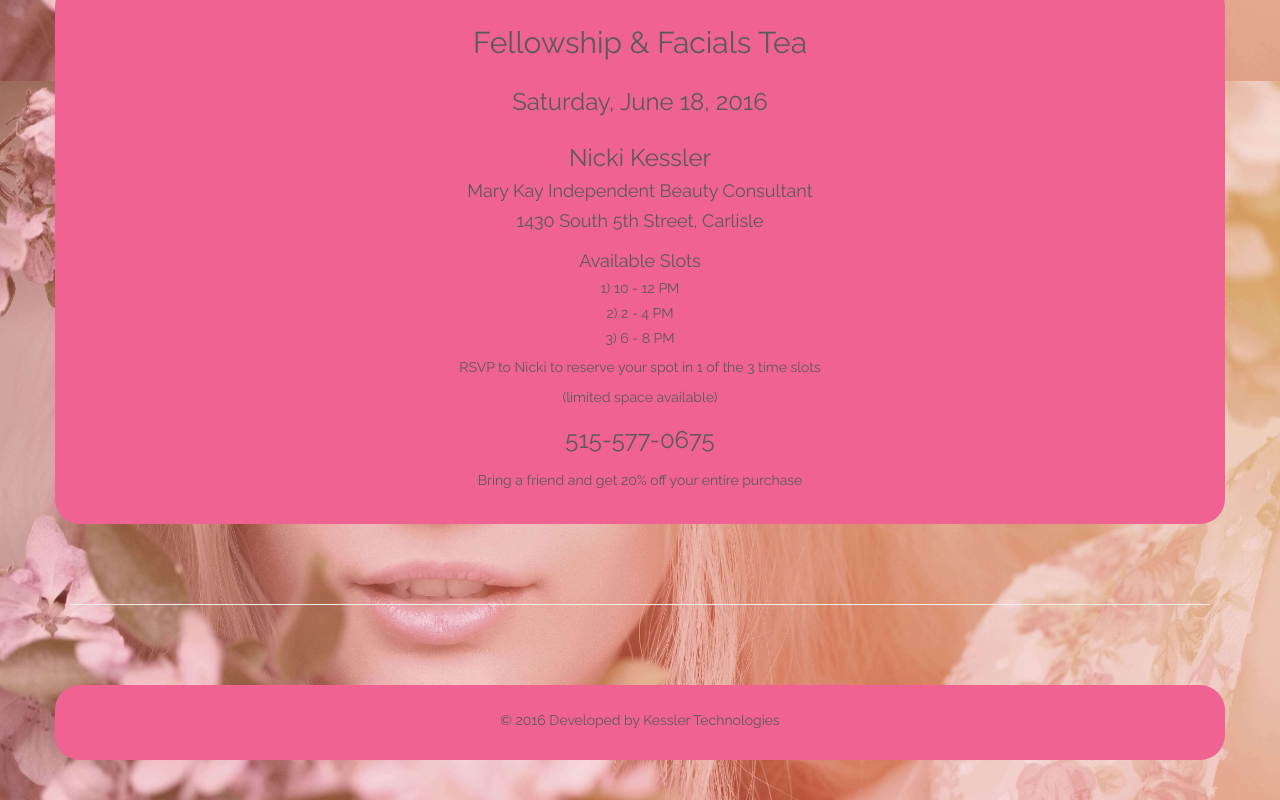
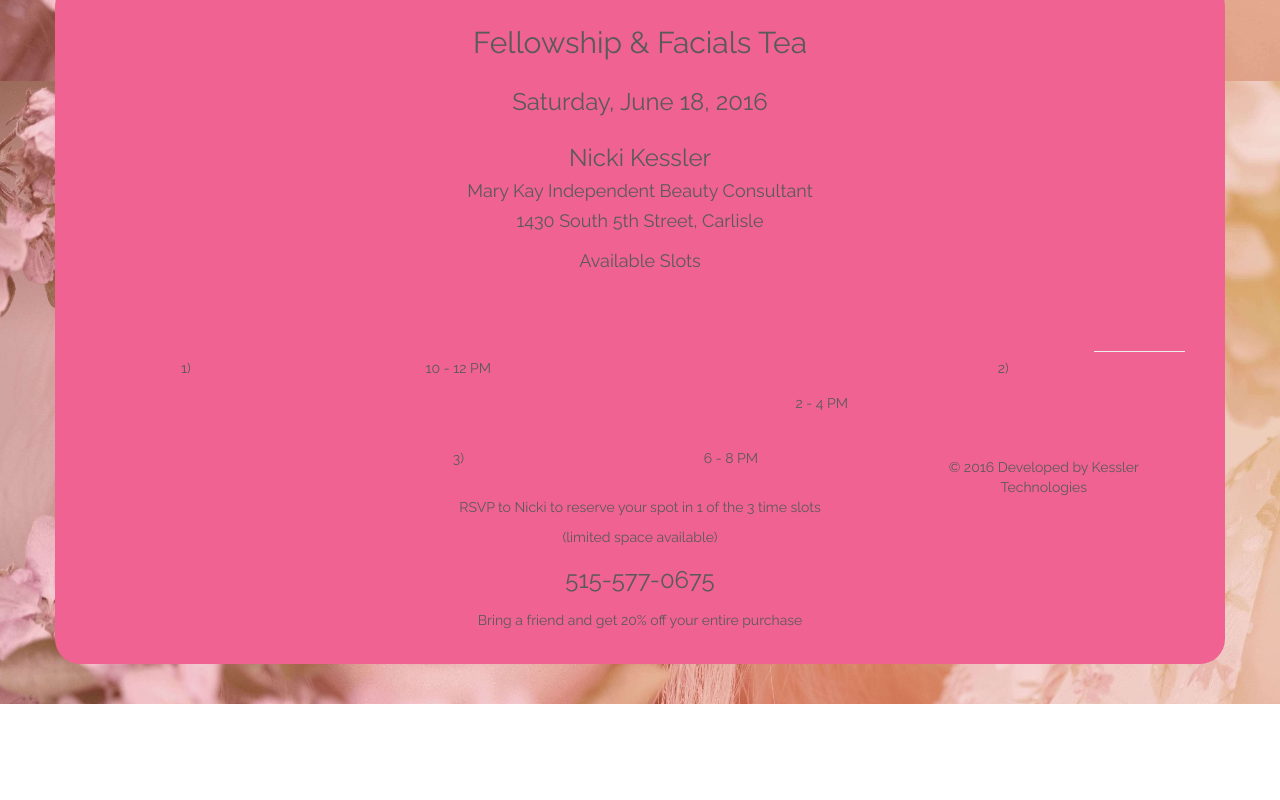
Before and after one commit to fi-seven-ve/fellowship_facials, a plain HTML site: page index.html in a window 1280 px wide. Shown: the part 2319-3119 px from the top of the page. After the commit the page ends 3023 px from the top, so only its background shows below. Drawn offline with nearby package versions, Linux system fonts and the light colour scheme.

Commit message:
Update index.html

```diff
--- a/index.html
+++ b/index.html
@@ -140,9 +140,36 @@
         </div>
         <div class="col-lg-12 text-center">
             <h4>Available Slots</h4>
-            <h5>1) 10 - 12 PM</h5>
-            <h5>2) 2 - 4 PM</h5>
-            <h5>3) 6 - 8 PM</h5>
+            <div id="event" class="row>
+                <div class="col-lg-3"/>
+                <div class="col-lg-2">
+                    <h5>1)</h5>
+                </div>
+                <div class="col-lg-4">
+                    <h5>10 - 12 PM</h5>
+                </div>
+                <div class="col-lg-3"/>
+            </div>
+            <div id="event" class="row>
+                <div class="col-lg-3"/>
+                <div class="col-lg-2">
+                    <h5>2)</h5>
+                </div>
+                <div class="col-lg-4">
+                    <h5>2 - 4 PM</h5>
+                </div>
+                <div class="col-lg-3"/>
+            </div>
+            <div id="event" class="row>
+                <div class="col-lg-3"/>
+                <div class="col-lg-2">
+                    <h5>3)</h5>
+                </div>
+                <div class="col-lg-4">
+                    <h5>6 - 8 PM</h5>
+                </div>
+                <div class="col-lg-3"/>
+            </div>
         </div>
         <div class="col-lg-12 text-center">
             <p>RSVP to Nicki to reserve your spot in 1 of the 3 time slots</p>
```
